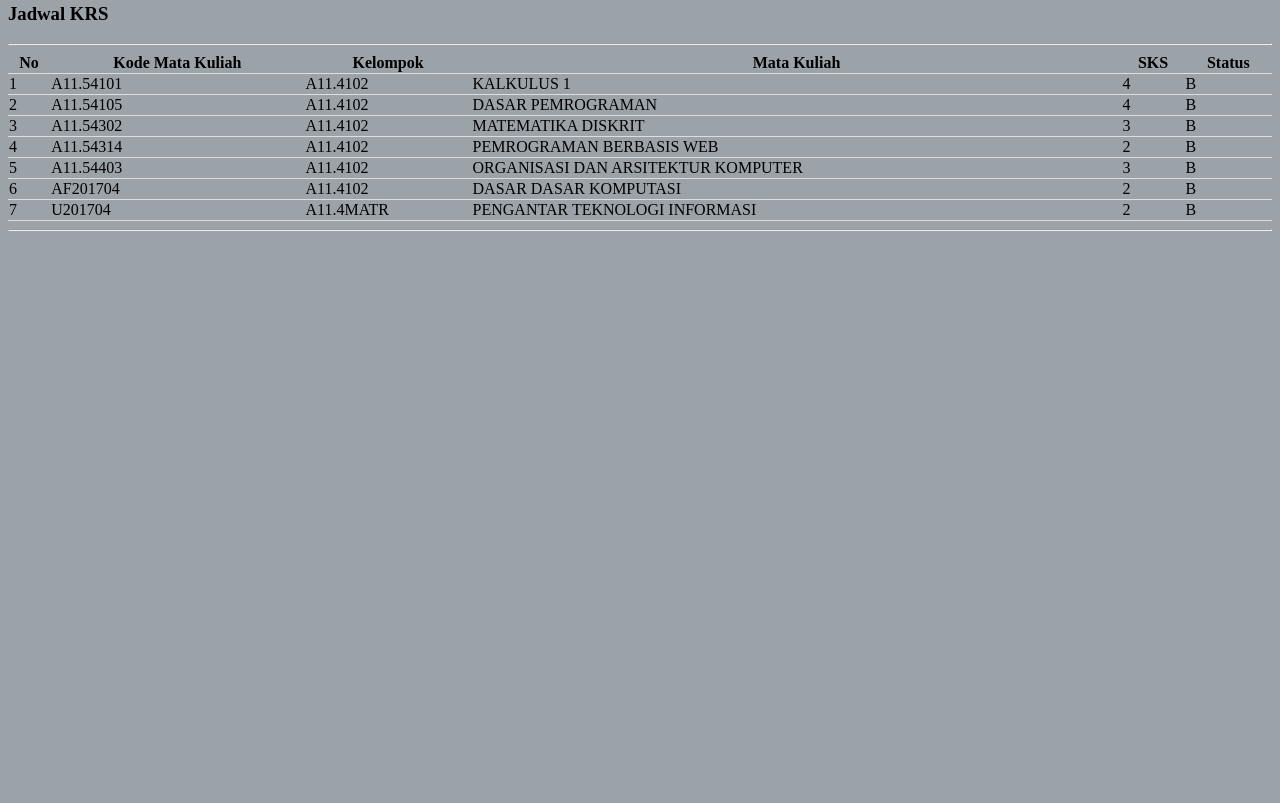
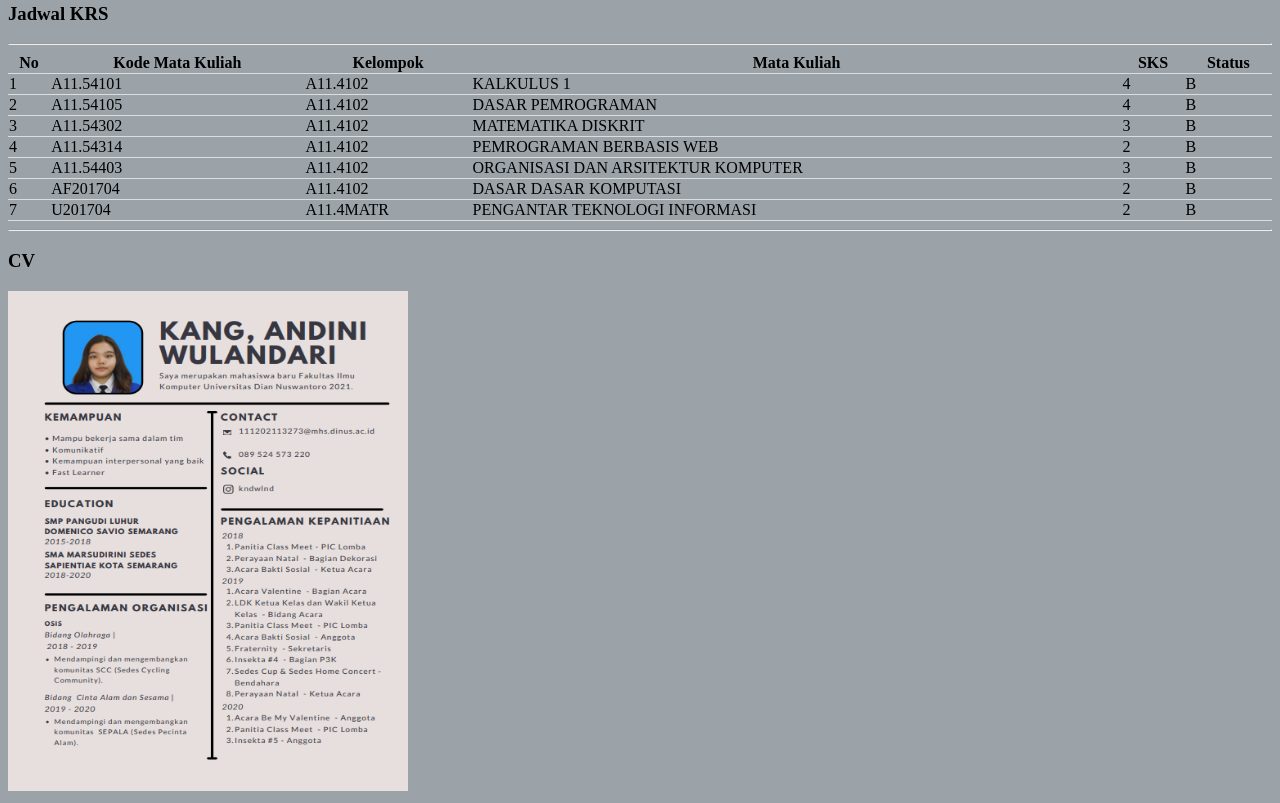
Before and after one commit to kangandiniw/pem-web2021, a plain HTML site: page minggu3/latihan2.html in a window 1280 px wide. Shown: the part 363-1166 px from the top of the page. Before the commit the page ends 800 px from the top, so only its background shows below. Drawn offline with Linux system fonts and the light colour scheme.

Commit message:
menambahkan file cv.png dan memodifikasi latihan2.html

```diff
--- a/minggu3/latihan2.html
+++ b/minggu3/latihan2.html
@@ -122,5 +122,7 @@
         </tr>
     </table>
     <hr>
+    <h3>CV</h3>
+    <img src="referensi/CV.png"style="floatleft"width="400px"height="500px">
 </body>
 </html>
```
Also changed, not shown: minggu3/referensi/CV.png (added).
